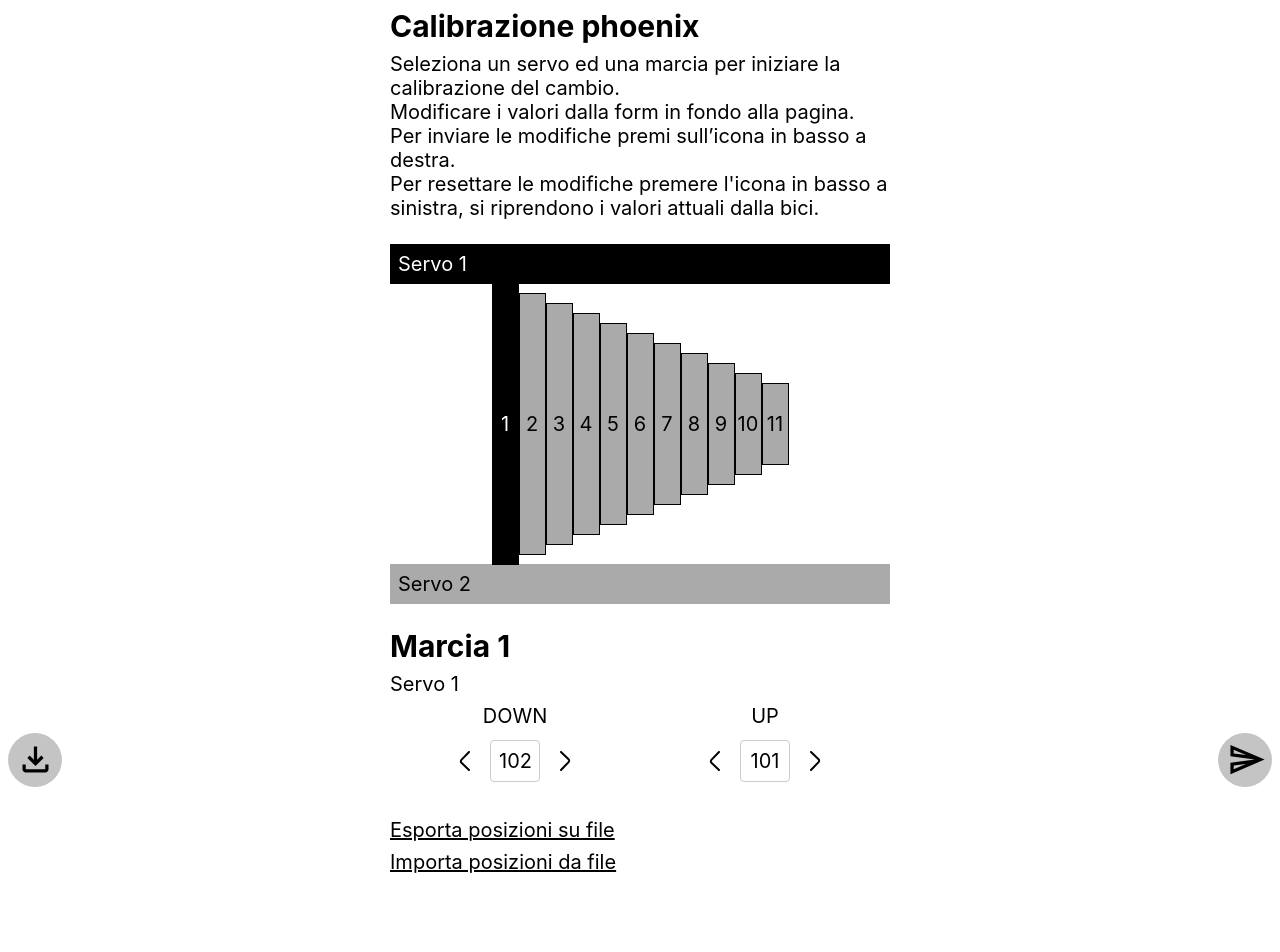
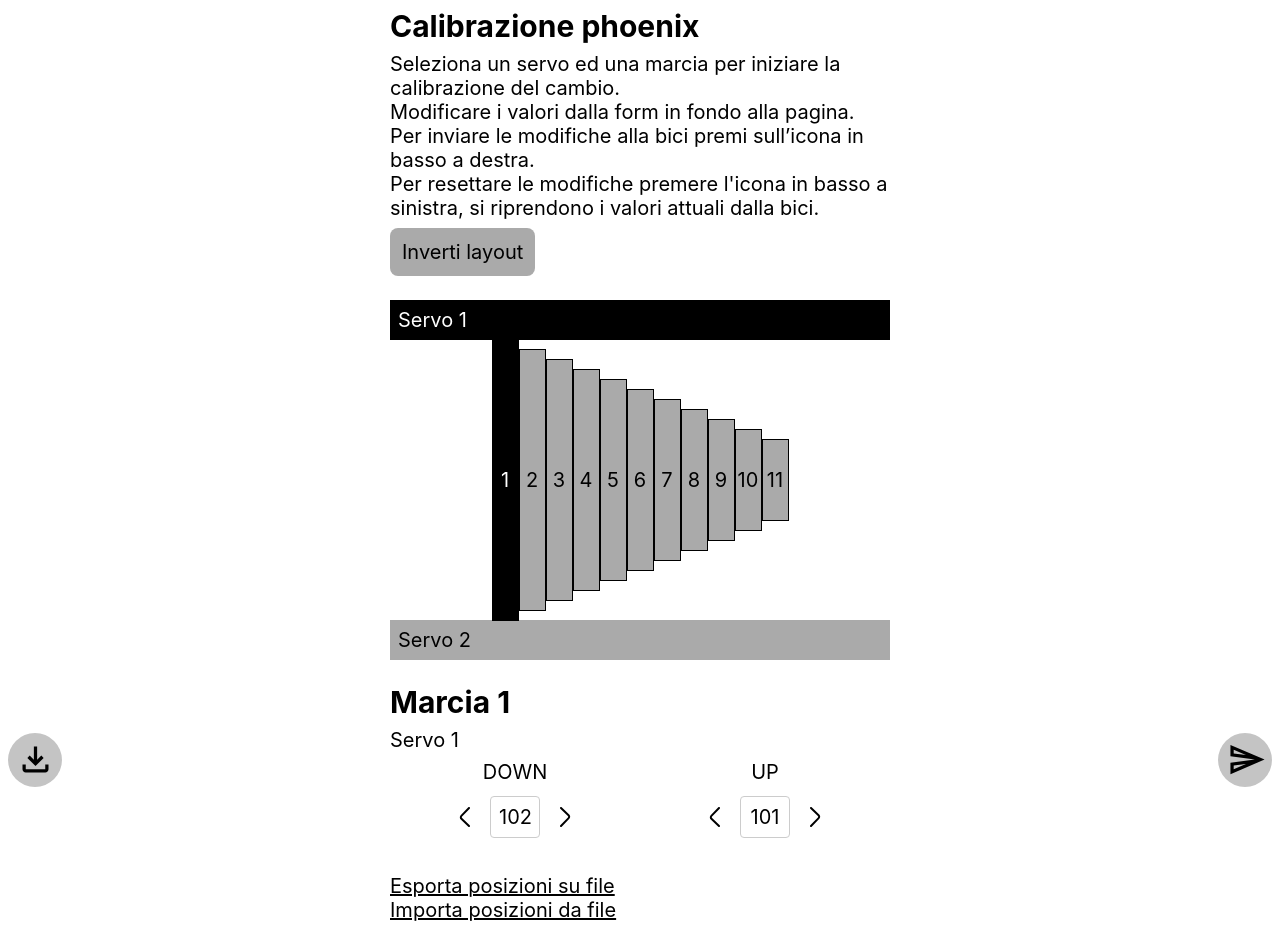
Before and after one commit to policumbent/policumbent-gear-ui, a Svelte app: page / in a window 1280 px wide. Shown: the top 952 px of the page. Built offline with nearby package versions, Linux system fonts and the light colour scheme.

Commit message:
add: reverse layout

```diff
--- a/src/App.svelte
+++ b/src/App.svelte
@@ -10,6 +10,7 @@
 	let num_servo: number;
 	let bike_name: string;
 	let positions: Servo[];
+	let reverse = false;
 
 	onMount(async () => {
 		try {
@@ -26,9 +27,14 @@
 	}
 
 	function decrementDown() {
-		firstSelectedServo.gears[selected_gear-1].position.down++;
-		if (secondSelectedServo)
-			secondSelectedServo.gears[selected_gear-1].position.down++;
+		firstSelectedServo.gears[selected_gear-1].position.down--;
+		if (firstSelectedServo.gears[selected_gear-1].position.down < 0)
+			firstSelectedServo.gears[selected_gear-1].position.down = 0;
+		if (secondSelectedServo) {
+			secondSelectedServo.gears[selected_gear-1].position.down--;
+			if (secondSelectedServo.gears[selected_gear-1].position.down < 0)
+				secondSelectedServo.gears[selected_gear-1].position.down = 0;
+		}
 	}
 
 	function incrementUp() {
@@ -38,9 +44,14 @@
 	}
 
 	function decrementUp() {
-		firstSelectedServo.gears[selected_gear-1].position.up++;
-		if (secondSelectedServo)
-			secondSelectedServo.gears[selected_gear-1].position.up++;
+		firstSelectedServo.gears[selected_gear-1].position.up--;
+		if (firstSelectedServo.gears[selected_gear-1].position.up < 0)
+			firstSelectedServo.gears[selected_gear-1].position.up = 0;
+		if (secondSelectedServo) {
+			secondSelectedServo.gears[selected_gear-1].position.up--;
+			if (secondSelectedServo.gears[selected_gear-1].position.up < 0)
+				secondSelectedServo.gears[selected_gear-1].position.up = 0;
+		}
 	}
 
 	function sendData(){
@@ -95,9 +106,12 @@
 			<p>
 				Seleziona un servo ed una marcia per iniziare la calibrazione del cambio.<br/>
 				Modificare i valori dalla form in fondo alla pagina.<br/>
-				Per inviare le modifiche premi sull’icona in basso a destra.<br/>
+				Per inviare le modifiche alla bici premi sull’icona in basso a destra.<br/>
 				Per resettare le modifiche premere l'icona in basso a sinistra, si riprendono i valori attuali dalla bici.
 			</p>
+			<input type=checkbox bind:checked={reverse} id="reverseCheckbox" hidden >
+			<label class="reverse-button" for="reverseCheckbox">Inverti layout</label>
+
 		</section>
 		<section>
 			<div class="gear-container">
@@ -114,7 +128,7 @@
 						<label for="servo_2-2" class="servo double-servo" class:selected-servo={selected_servo.includes(2)}>Servo 2</label>
 					</div>
 				{/if }
-				<div class="gears">
+				<div class="gears" class:gears-reverse="{reverse}">
 					{#each Array(num_gears) as _,i }
 						<div class="gear gear-{i+1}" class:selected-gear={selected_gear==i+1} on:click="{ ()=>selected_gear=i+1 }"><span>{i+1}</span></div>
 					{/each}
@@ -131,7 +145,7 @@
 					<div>
 						<label for="down_position_1">DOWN</label>
 						<div class="input-wrapper">
-							<svg on:click={decrementDown} width="11" height="20" viewBox="0 0 11 20" fill="none" xmlns="http://www.w3.org/2000/svg">
+							<svg on:click={() => reverse ? incrementDown() : decrementDown()} width="11" height="20" viewBox="0 0 11 20" fill="none" xmlns="http://www.w3.org/2000/svg">
 								<path d="M10 19L2.44523 11.76C1.64725 10.9953 1.62085 9.72828 2.38627 8.93097L10 1" stroke="black" stroke-width="2" stroke-linecap="round"/>
 							</svg>
 							{#if firstSelectedServo }
@@ -141,7 +155,7 @@
 								<span>/</span>
 								<input bind:value={secondSelectedServo.gears[selected_gear-1].position.down} type="number" id="down_position_2" name="down_position_2" min="0" max="360" step="1" />
 							{/if }
-							<svg on:click={incrementDown} width="11" height="20" viewBox="0 0 11 20" fill="none" xmlns="http://www.w3.org/2000/svg">
+							<svg on:click={() => reverse ? decrementDown() : incrementDown()} width="11" height="20" viewBox="0 0 11 20" fill="none" xmlns="http://www.w3.org/2000/svg">
 								<path d="M1 1L8.55477 8.23999C9.35275 9.00471 9.37915 10.2717 8.61373 11.069L1 19" stroke="black" stroke-width="2" stroke-linecap="round"/>
 							</svg>
 						</div>
@@ -149,7 +163,7 @@
 					<div>
 						<label for="down_position_1">UP</label>
 						<div class="input-wrapper">
-							<svg on:click={decrementUp} width="11" height="20" viewBox="0 0 11 20" fill="none" xmlns="http://www.w3.org/2000/svg">
+							<svg on:click={() => reverse ? incrementUp() : decrementUp()} width="11" height="20" viewBox="0 0 11 20" fill="none" xmlns="http://www.w3.org/2000/svg">
 								<path d="M10 19L2.44523 11.76C1.64725 10.9953 1.62085 9.72828 2.38627 8.93097L10 1" stroke="black" stroke-width="2" stroke-linecap="round"/>
 							</svg>
 							{#if firstSelectedServo }
@@ -159,7 +173,7 @@
 								<span>/</span>
 								<input bind:value={secondSelectedServo.gears[selected_gear-1].position.up} type="number" id="down_position_2" name="down_position_2" min="0" max="360" step="1" />
 							{/if }
-							<svg on:click={incrementUp} width="11" height="20" viewBox="0 0 11 20" fill="none" xmlns="http://www.w3.org/2000/svg">
+							<svg on:click={() => reverse ? decrementUp() : incrementUp()} width="11" height="20" viewBox="0 0 11 20" fill="none" xmlns="http://www.w3.org/2000/svg">
 								<path d="M1 1L8.55477 8.23999C9.35275 9.00471 9.37915 10.2717 8.61373 11.069L1 19" stroke="black" stroke-width="2" stroke-linecap="round"/>
 							</svg>
 						</div>
@@ -168,8 +182,9 @@
 			</section>
 		{/if}
 		<section class="export-container">
-			<p on:click={() => exportPositions(positions, `${bike_name}_${ Date.now() }.json`)}>Esporta posizioni su file</p>
-			<p on:click={() => importWrapper() }>Importa posizioni da file</p>
+			<span on:click={() => exportPositions(positions, `${bike_name}_${ Date.now() }.json`)}>Esporta posizioni su file</span>
+			<br/>
+			<span on:click={() => importWrapper() }>Importa posizioni da file</span>
 			<input type="file" id="import-file" hidden>
 		</section>
 		<div class="send-button" on:click="{ ()=>sendData() }">
@@ -197,12 +212,23 @@
 		position: relative;
 	}
 
+	.reverse-button{
+		background-color: #aaaaaa;
+		padding: 12px;
+		cursor: pointer;
+		display: inline-block;
+		border-radius: 8px;
+	}
+
 	.gears{
 		display: flex;
 		flex-direction: row;
 		justify-content: center;
 		align-items: center;
 		padding: 39px 0px;
+		&-reverse{
+			flex-direction: row-reverse;
+		}
 	}
 
 	.gear {
@@ -276,6 +302,7 @@
 		margin: 0;
 		width: 50px;
 	}
+
 	input::-webkit-outer-spin-button,
 	input::-webkit-inner-spin-button {
 	-webkit-appearance: none;
@@ -328,7 +355,7 @@
 		z-index: 3;
 	}
 
-	.export-container p{
+	.export-container span{
 		text-decoration: underline;
 		cursor: pointer;
 	}
```
